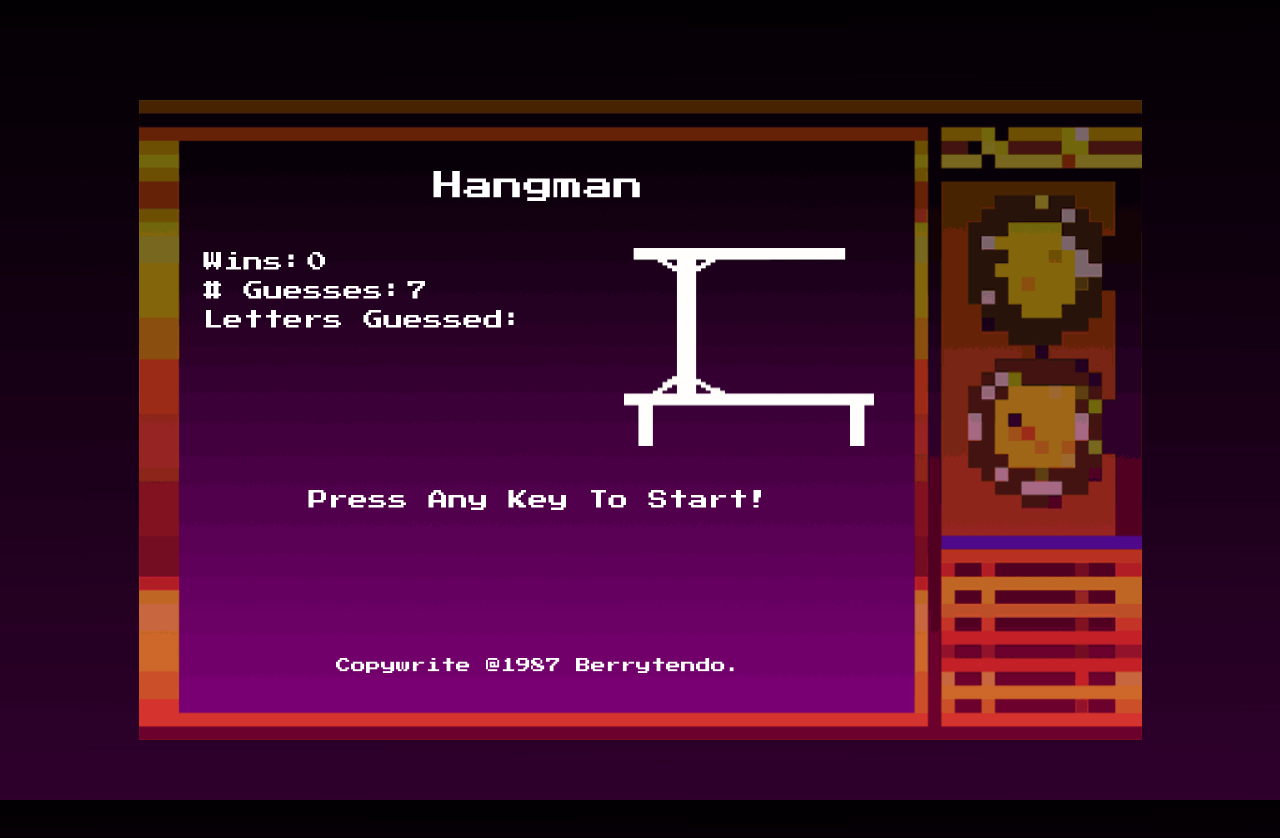
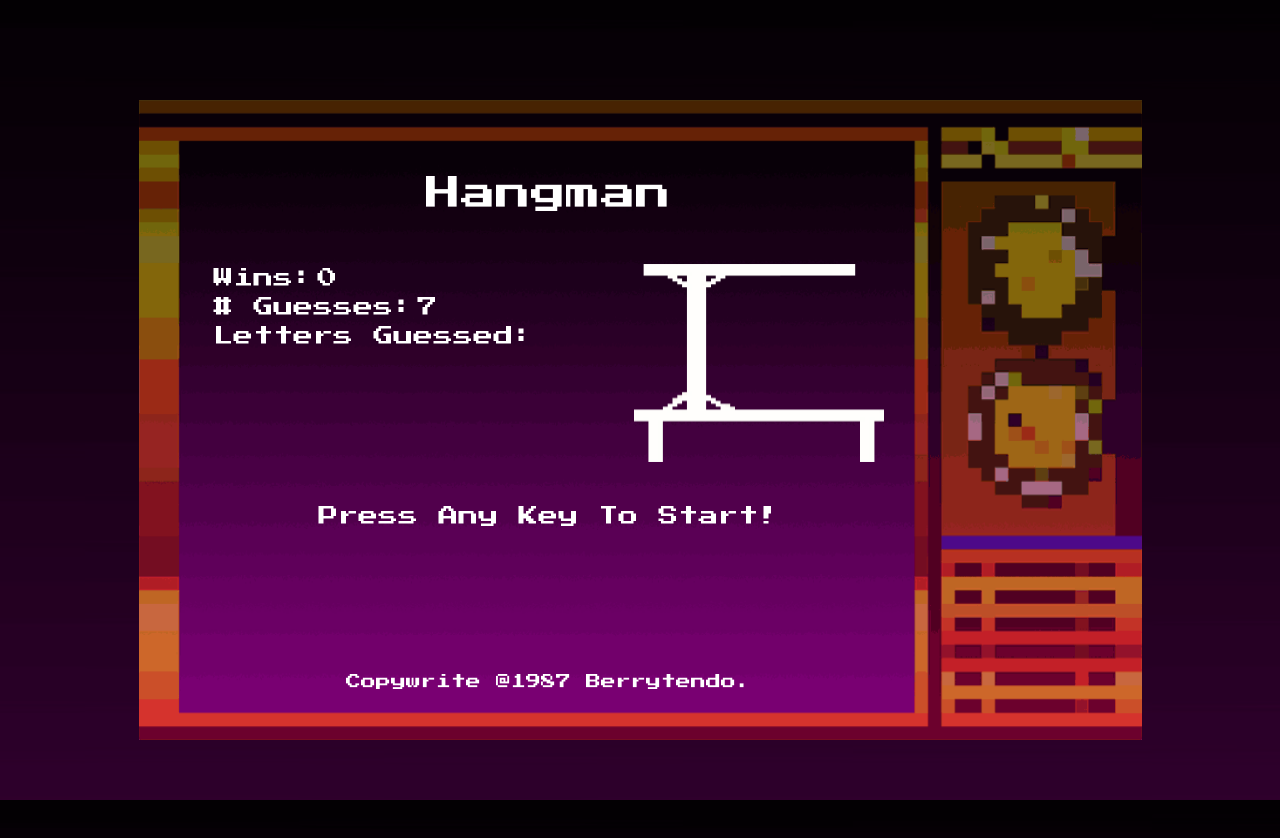
Before and after one commit to jonpber/Hangman-Game, a plain HTML site: page index.html in a window 1280 px wide. Drawn offline with nearby package versions, Linux system fonts and the light colour scheme.

Commit message:
Tweaked spacing and h1 size

```diff
--- a/assets/css/style.css
+++ b/assets/css/style.css
@@ -20,7 +20,8 @@ body {
 
 .container {
 	width: 700px;
-	margin-left: 50px;
+	margin-left: 60px;
+	padding-top: 5px;
 }
 
 h1, p {
@@ -29,8 +30,8 @@ h1, p {
 }
 
 h1 {
-	margin-bottom: 25px;
-	font-size: 30px;
+	margin-bottom: 30px;
+	font-size: 35px;
 	text-align: center;
 }
 
```
